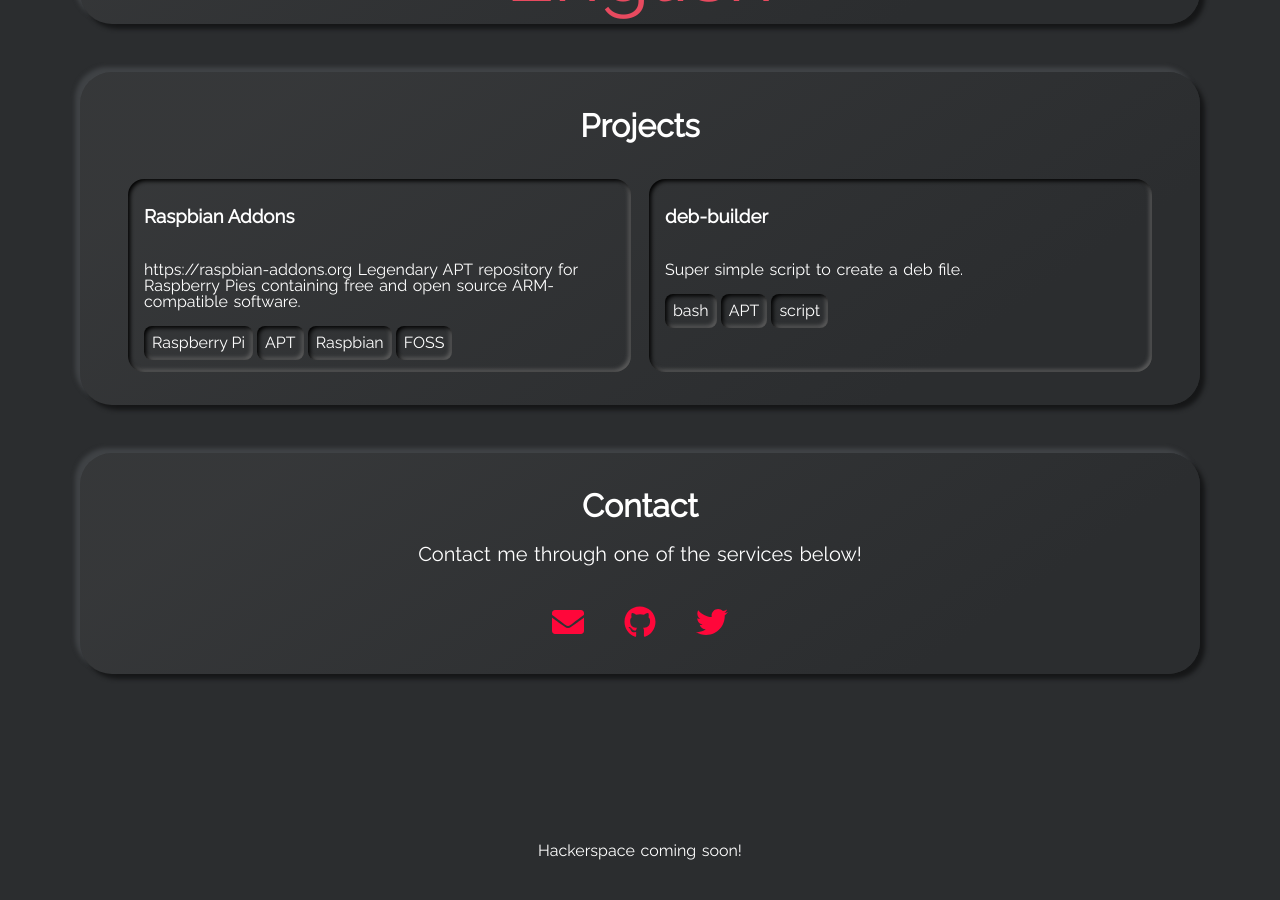
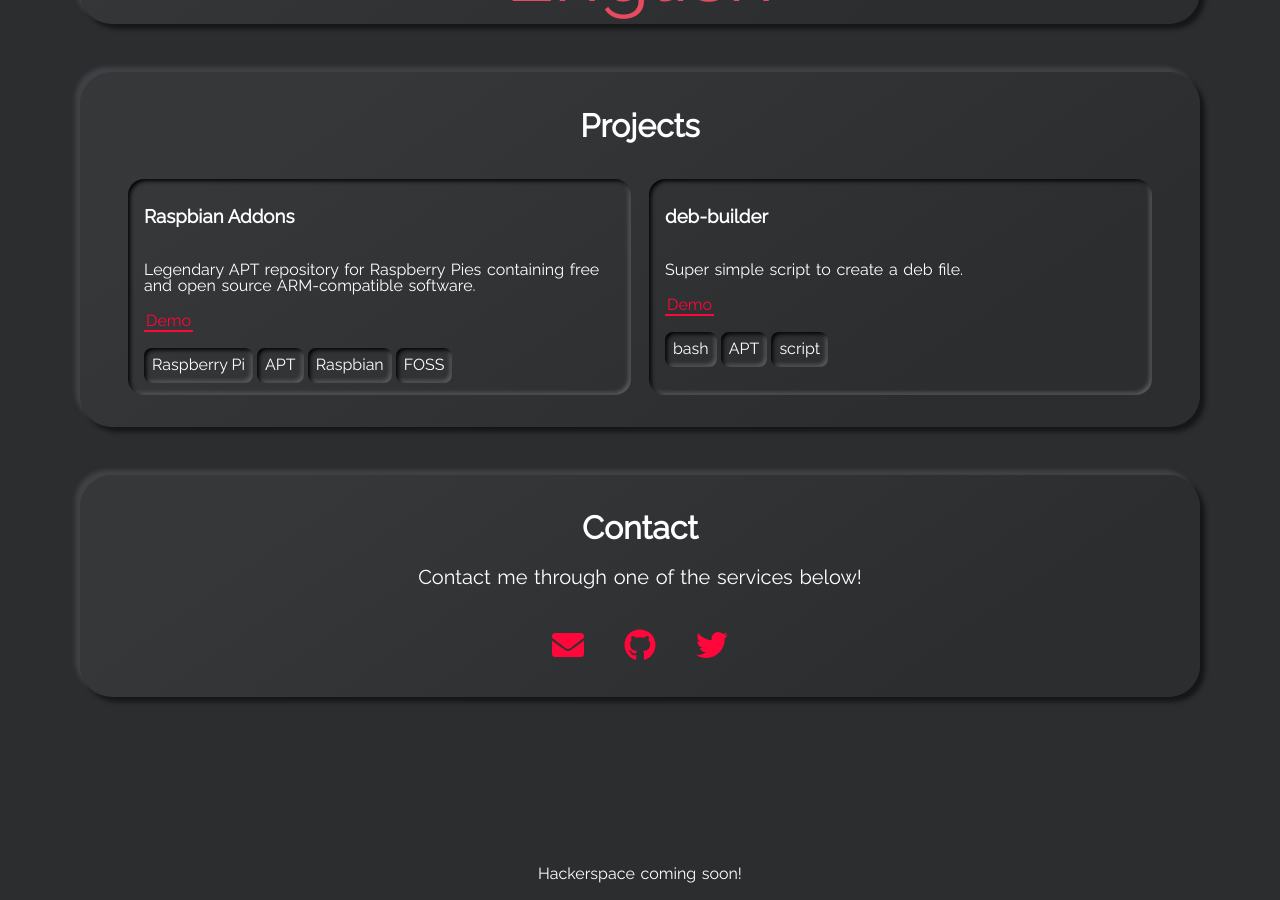
Before and after one commit to ryanfortner/ryanfortner.github.io, a Jekyll site: the page built from index.md, in a window 1280 px wide and 900 px high, scrolled down 1856 px. Built offline with Jekyll 4.4.1, drawn with Linux system fonts in a browser that asks for light colours; some of the changed lines change nothing that is shown.

Commit message:
Update projects.yml

```diff
--- a/_data/projects.yml
+++ b/_data/projects.yml
@@ -14,7 +14,8 @@
 #     - tag: Node
 
 - name: Raspbian Addons
-  descr: "https://raspbian-addons.org Legendary APT repository for Raspberry Pies containing free and open source ARM-compatible software."
+  descr: "Legendary APT repository for Raspberry Pies containing free and open source ARM-compatible software."
+  demo: https://raspbian-addons.org
   tags:
     - tag: Raspberry Pi
     - tag: APT
@@ -23,6 +24,7 @@
 
 - name: deb-builder
   descr: "Super simple script to create a deb file."
+  demo: https://github.com/ryanfortner/deb-builder
   tags:
     - tag: bash
     - tag: APT
```
